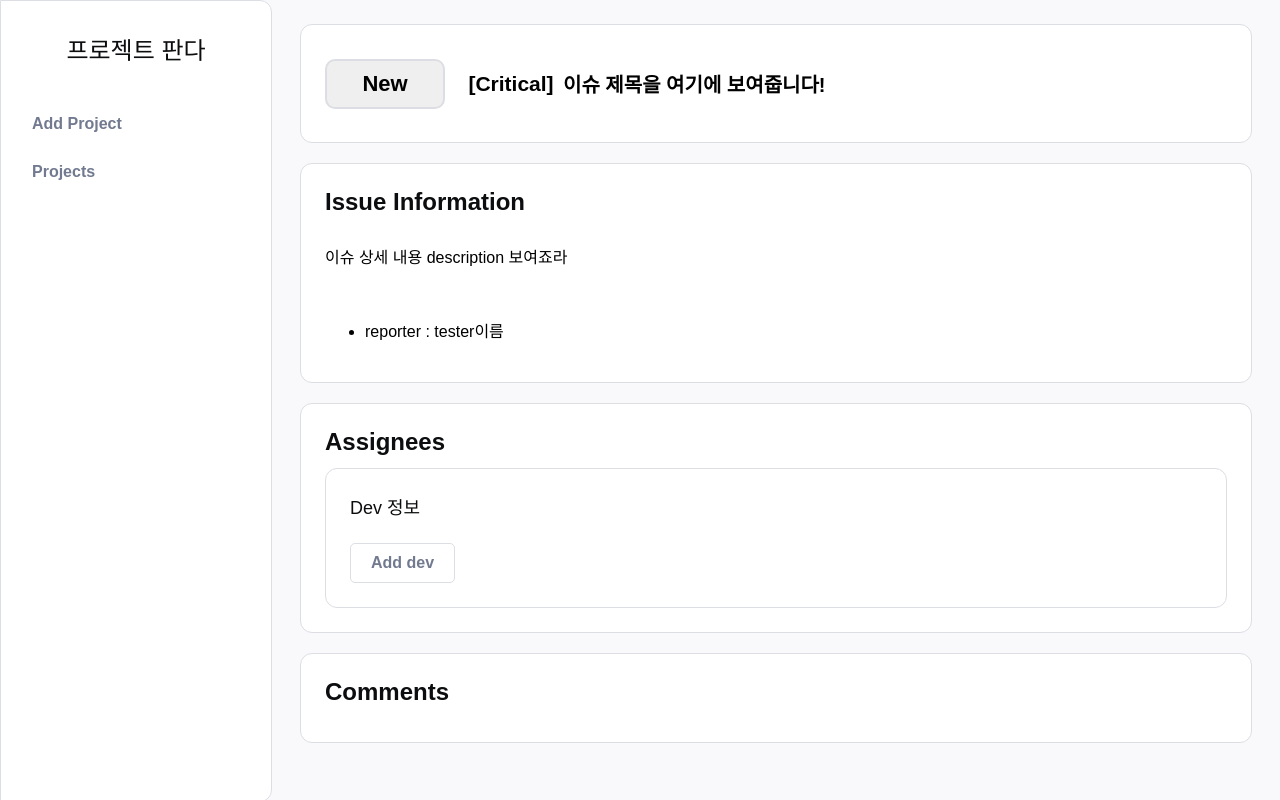
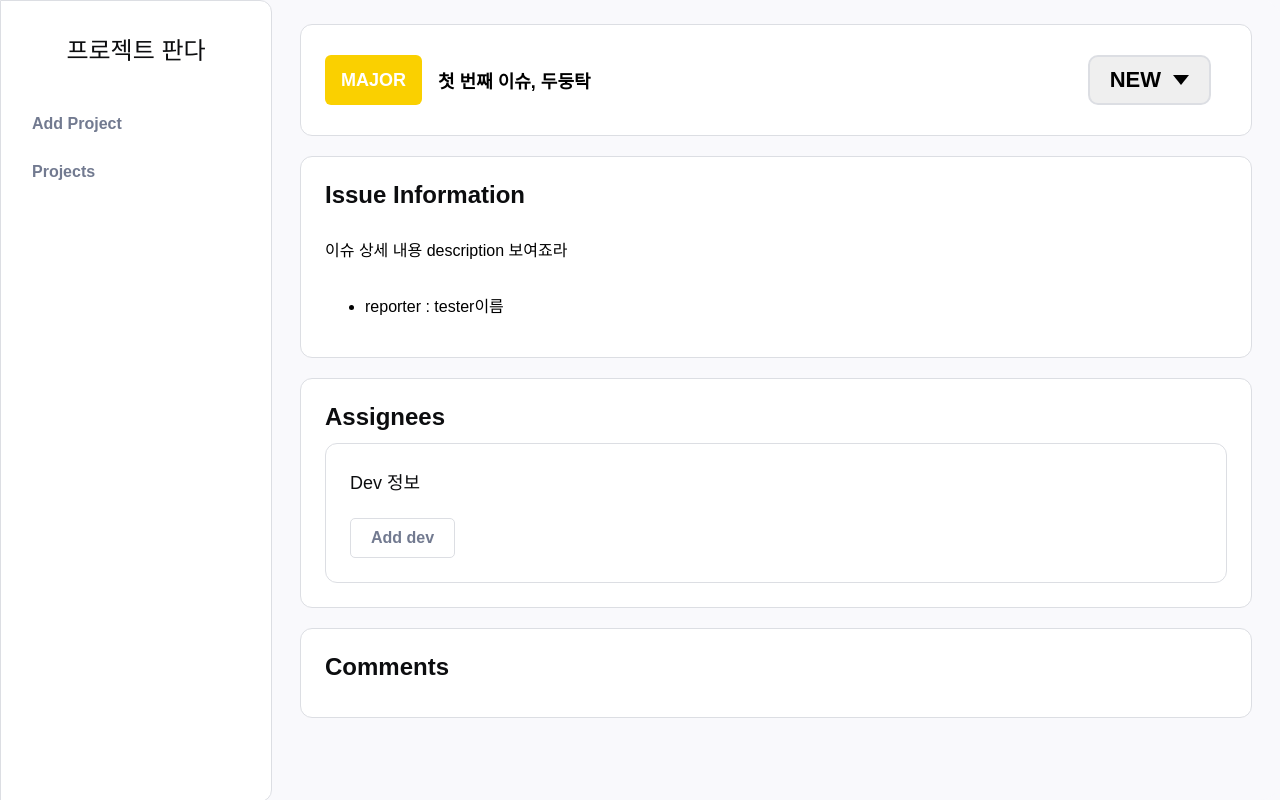
Before and after one commit to Soft-Gallery/issue-management-frontEnd, a React (Create React App) app: page /pl in a window 1280 px wide. Built offline with nearby package versions, Linux system fonts and the light colour scheme; a web font is replaced by a local one.

Commit message:
feat: create  pl issue header component

```diff
--- a/src/dummy/issueListDummy.ts
+++ b/src/dummy/issueListDummy.ts
@@ -1,11 +1,70 @@
 import { Issue } from '../shared/types/issue';
-import { ISSUE_STATUS_STATE } from '../recoil/issue/constants/constants';
+import { ISSUE_STATUS_STATE } from '../feature/issue/issueStatusConstants';
 
 export const issueListDummy: Issue[] = [
   {
+    id: 0,
     title: '첫 번째 이슈, 두둥탁',
     description: '이 이슈는 미ㅏ얼;마ㅓㄴ;이ㅓㅏㄹ;ㅣㅏㅓㅁㄴ',
-    status: ISSUE_STATUS_STATE.NEW,
+    status: 'NEW',
+    priority: 'MAJOR',
+    reporter: 'tester 민수',
+    assignee: [
+      {
+        id: 12,
+        name: '민수수',
+        password: 'garbage',
+        email: 'alskdjemail',
+        role: 'ROLE_DEV',
+      },
+    ],
+    comments: [
+      {
+        author: '댓글 작성자 1',
+        text: '이슈이슈이슈',
+        createdAt: '2024.05.25. pm 10:10',
+      },
+      {
+        author: '댓글 작성자 2',
+        text: '빨리 고쳐라~',
+        createdAt: '2024.05.24. pm 11:11',
+      },
+    ]
+  },
+  {
+    id: 1,
+    title: '두 번째 이슈, 두둥탁',
+    description: '이 이슈는 미ㅏ얼;마ㅓㄴ;이ㅓㅏㄹ;ㅣㅏㅓㅁㄴ',
+    status: 'ASSIGNED',
+    priority: 'MAJOR',
+    reporter: 'tester 민수',
+    assignee: [
+      {
+        id: 12,
+        name: '민수수',
+        password: 'garbage',
+        email: 'alskdjemail',
+        role: 'ROLE_DEV',
+      },
+    ],
+    comments: [
+      {
+        author: '댓글 작성자 1',
+        text: '이슈이슈이슈',
+        createdAt: '2024.05.25. pm 10:10',
+      },
+      {
+        author: '댓글 작성자 2',
+        text: '빨리 고쳐라~',
+        createdAt: '2024.05.24. pm 11:11',
+      },
+    ]
+  },
+  {
+    id: 2,
+    title: '첫 번째 이슈, 두둥탁',
+    description: '이 이슈는 미ㅏ얼;마ㅓㄴ;이ㅓㅏㄹ;ㅣㅏㅓㅁㄴ',
+    status: 'RESOLVED',
     priority: 'MAJOR',
     reporter: 'tester 민수',
     assignee: [
--- /dev/null
+++ b/src/feature/issue/issueStatusConstants.ts
@@ -0,0 +1,33 @@
+import { IssueStatus } from '../../shared/types/issue';
+
+export const CURRENT_ACTION_STATES = {
+  NOT_DONE: 'not_done',
+  DONE: 'done',
+};
+
+export const ISSUE_STATUS_STATE = {
+  NEW: 'NEW',
+  ASSIGNED: 'ASSIGNED',
+  FIXED: 'FIXED',
+  RESOLVED: 'RESOLVED',
+  CLOSED: 'CLOSED',
+}
+
+export const ADMIN_ISSUE_STATUS_STATE = {
+  CLOSED: 'CLOSED',
+}
+
+export const PL_ISSUE_STATUS_STATE= {
+  ASSIGNED: 'ASSIGNED',
+  CLOSED: 'CLOSED',
+};
+
+export const TESTER_ISSUE_STATUS_STATE: { [key: string]: IssueStatus} = {
+  ASSIGNED: 'NEW',
+  RESOLVED: 'RESOLVED',
+}
+
+export const DEV_ISSUE_STATUS_STATE: { [key: string]: IssueStatus} = {
+  ASSIGNED: 'ASSIGNED',
+  FIXED: 'FIXED',
+}
--- a/src/feature/pl/components/IssueHeaderItem.tsx
+++ b/src/feature/pl/components/IssueHeaderItem.tsx
@@ -1,28 +1,53 @@
-import React, {useState, useEffect} from 'react';
+import React, { useState, useEffect } from 'react';
 import ElementContainer from '../../../shared/components/ElementContainer';
 import styled from 'styled-components';
+import IssueStatusChangeModal from './IssueStatusChangeModal';
+import { issueListDummy } from '../../../dummy/issueListDummy';
+import { useRecoilState } from 'recoil';
+import { issuePageInfoState } from '../../../recoil/issue/issueAtom';
+import { IssuePriority, IssueStatus } from '../../../shared/types/issue';
 
 const IssueHeaderItem: React.FC = () => {
-  const [status,setStatus] = useState('New');
-  const priority = 'Critical';
+  const [issueIdx, setIssueIdx] = useState<number>(0);
+  const [issue, setIssue] = useRecoilState(issuePageInfoState);
+  const [showModal, setShowModal] = useState<boolean>(false);
 
-  useEffect(()=>{
-    // 서버로부터 info 받아옵시다.. 근데 이거 상태관리로 해서 한 번에 받아오고 값을 구독해서 필요한 정보만 recolieValue로 가져와야 할 듯
-  })
+  useEffect(() => {
+    const currentIssue = issueListDummy[issueIdx];
+    setIssue(currentIssue);
+  }, [issueIdx, setIssue]);
+
+  const priority: IssuePriority = issue.priority;
+
+  // todo : user role 받아오는 함수로 나중에 고치기
+  const tempUserRole = 'ROLE_PL';
+
+  const handleStatusChange = (newStatus: IssueStatus) => {
+    setIssue({ ...issue, status: newStatus });
+    setShowModal(false);
+  };
 
   return (
     <ElementContainer>
       <Container>
-        {/*이 버튼 누르면 satus 변경할 수 있는 dialog 띄우기*/}
-        <StatusButton>
-          {status}
-        </StatusButton>
-        <IssuePriority>
-          [{priority}]
-        </IssuePriority>
+        <IssuePriorityContainer priority={priority}>
+          {priority}
+        </IssuePriorityContainer>
         <IssueTitle>
-          이슈 제목을 여기에 보여줍니다!
+          {issue.title || '이슈 제목 여기에 보여줍니다!'}
         </IssueTitle>
+        <ButtonContainer onClick={() => setShowModal(true)}>
+          {issue.status}
+          <Triangle />
+        </ButtonContainer>
+        {showModal && (
+          <IssueStatusChangeModal
+            onConfirm={handleStatusChange}
+            onClose={() => setShowModal(false)}
+            defaultStatus={issue.status}
+            role={tempUserRole}
+          />
+        )}
       </Container>
     </ElementContainer>
   );
@@ -36,38 +61,65 @@ const Container = styled.div`
     justify-content: start;
 `;
 
-const StatusButton = styled.button`
-    width: 120px;
+const ButtonContainer = styled.button`
+    width: fit-content;
     height: 50px;
     border: 2px solid ${({ theme: { color } }) => color.black200};
     border-radius: 10px;
-    justify-content: center;
+    justify-content: space-evenly;
     display: flex;
     align-items: center;
-    padding: 0 10px;
+    padding: 0 20px;
     font-weight: bold;
     font-size: 22px;
     margin-right: 16px;
     cursor: pointer;
+    gap: 12px;
 `;
 
+const Triangle = styled.div`
+    width: 0;
+    height: 0;
+    border-left: 8px solid transparent;
+    border-right: 8px solid transparent;
+    border-top: 10px solid black;
+`;
 
-const IssuePriority = styled.div`
+const IssuePriorityContainer = styled.div<{ priority: IssuePriority }>`
+    width: fit-content;
+    height: 50px;
+    border: none;
+    border-radius: 6px;
     justify-content: center;
-    width: 80px;
-    height: 50px;
     display: flex;
     align-items: center;
-    padding: 0 10px;
+    padding: 0 16px 0 16px;
     font-weight: bold;
-    font-size: 21px;
-    margin-right: 2px;
+    font-size: 18px;
+    margin-right: 16px;
+    color: white;
+    background-color: ${({ priority }) => {
+        switch (priority) {
+            case 'BLOCKER':
+                return '#DB4035';
+            case 'CRITICAL':
+                return '#FF9933';
+            case 'MAJOR':
+                return '#FAD000';
+            case 'MINOR':
+                return '#7ECC49';
+            case 'TRIVIAL':
+                return '#14AAF5';
+            default:
+                return '#B8B8B8';
+        }
+    }};
 `;
 
 const IssueTitle = styled.h3`
     flex-grow: 1;
     text-align: left;
-    font-size: 20px;
+    font-size: 18px;
 `;
 
 export default IssueHeaderItem;
--- a/src/feature/pl/components/IssueInfoItem.tsx
+++ b/src/feature/pl/components/IssueInfoItem.tsx
@@ -9,7 +9,6 @@ const IssueInfoItem:React.FC = () => {
     <ElementContainer>
       <TitleText>Issue Information</TitleText>
       <IssueDescription>이슈 상세 내용 description 보여죠라</IssueDescription>
-      <br />
       <ul>
         <ElementSubText>
           reporter : tester이름
--- /dev/null
+++ b/src/feature/pl/components/IssueStatusChangeModal.tsx
@@ -0,0 +1,160 @@
+import React, { useEffect, useState } from 'react';
+import styled from 'styled-components';
+import { IssueStatus } from '../../../shared/types/issue';
+import { UserRole } from '../../../shared/types/user';
+import { ADMIN_ISSUE_STATUS_STATE, PL_ISSUE_STATUS_STATE, TESTER_ISSUE_STATUS_STATE, DEV_ISSUE_STATUS_STATE } from '../../issue/issueStatusConstants';
+
+interface ModalProps {
+  onConfirm: (selectedOption: IssueStatus) => void;
+  onClose: () => void;
+  defaultStatus: IssueStatus;
+  role: UserRole
+}
+
+const IssueStatusChangeModal: React.FC<ModalProps> = ({ onConfirm, onClose, defaultStatus, role }) => {
+  const [selectedOption, setSelectedOption] = useState<IssueStatus>(defaultStatus);
+  const [statusOptionByRole, setStatusOptionByRole] = useState<string[]>([]);
+
+  const handleOptionClick = (option: string) => {
+    let tempSelectedOption: IssueStatus = 'NEW';
+
+    switch (option) {
+      case 'NEW':
+        tempSelectedOption = 'NEW';
+        break;
+      case 'ASSIGNED':
+        tempSelectedOption = 'ASSIGNED';
+        break;
+      case 'FIXED':
+        tempSelectedOption = 'FIXED';
+        break;
+      case 'RESOLVED':
+        tempSelectedOption = 'RESOLVED';
+        break;
+      case 'CLOSED':
+        tempSelectedOption = 'CLOSED';
+        break;
+      default:
+        tempSelectedOption = 'NEW';
+    }
+
+    setSelectedOption(tempSelectedOption);
+  };
+
+  const handleConfirm = () => {
+    onConfirm(selectedOption);
+    onClose();
+  };
+
+  useEffect(() => {
+    let optionsForRole: string[] = [];
+
+    switch (role) {
+      case 'ROLE_ADMIN':
+        optionsForRole = Object.values(ADMIN_ISSUE_STATUS_STATE);
+        break;
+      case 'ROLE_PL':
+        optionsForRole = Object.values(PL_ISSUE_STATUS_STATE);
+        break;
+      case 'ROLE_TESTER':
+        optionsForRole = Object.values(TESTER_ISSUE_STATUS_STATE);
+        break;
+      case 'ROLE_DEV':
+        optionsForRole = Object.values(DEV_ISSUE_STATUS_STATE);
+        break;
+      default:
+        optionsForRole = [];
+    }
+
+    setStatusOptionByRole(optionsForRole);
+  }, [role]);
+
+  return (
+    <ModalOverlay>
+      <ModalContent>
+        <CloseButton onClick={onClose}>닫기</CloseButton>
+        <OptionsContainer>
+          {statusOptionByRole.map((option) => (
+            <Option key={option} onClick={() => handleOptionClick(option)}>
+              {option}
+            </Option>
+          ))}
+        </OptionsContainer>
+        <ConfirmButton onClick={handleConfirm}>변경하기</ConfirmButton>
+      </ModalContent>
+    </ModalOverlay>
+  );
+};
+
+const ModalOverlay = styled.div`
+    position: fixed;
+    top: 0;
+    left: 0;
+    width: 100%;
+    height: 100%;
+    background-color: rgba(0, 0, 0, 0.5);
+    display: flex;
+    justify-content: center;
+    align-items: center;
+`;
+
+const ModalContent = styled.div`
+    background-color: white;
+    padding: 60px 20px 20px 20px;
+    border-radius: 8px;
+    position: relative;
+    width: 300px;
+    height: fit-content;
+    display: flex;
+    flex-direction: column;
+    justify-content: space-between;
+`;
+
+const OptionsContainer = styled.div`
+    display: flex;
+    flex-direction: column;
+    flex-grow: 1;
+    justify-content: center;
+`;
+
+const Option = styled.div`
+    padding: 12px 0;
+    cursor: pointer;
+    border: 1px solid ${({ theme: { color } }) => color.gray1};
+    font-size: 18px;
+    display: flex;
+    justify-content: center;
+    align-items: center;
+    margin-bottom: 12px;
+
+    &:hover {
+        background-color: #f5f5f5;
+    }
+`;
+
+const ConfirmButton = styled.button`
+    margin-top: 16px;
+    padding: 12px 16px;
+    background-color: ${({ theme: { color } }) => color.blue};
+    color: white;
+    border: none;
+    border-radius: 4px;
+    font-size: 18px;
+    cursor: pointer;
+
+    &:hover {
+        background-color: #0056b3;
+    }
+`;
+
+const CloseButton = styled.button`
+    position: absolute;
+    top: 16px;
+    right: 16px;
+    background-color: transparent;
+    border: none;
+    font-size: 16px;
+    cursor: pointer;
+`;
+
+export default IssueStatusChangeModal;
--- a/src/pages/PLIssuePage.tsx
+++ b/src/pages/PLIssuePage.tsx
@@ -1,11 +1,6 @@
-import { useNavigate } from "react-router-dom";
 import React from 'react';
 import styled from 'styled-components';
-import { useRecoilValue } from 'recoil';
 import { CURRENT_VIEW_STATES } from '../recoil/admin/constants/constants';
-import AddProjectItem from '../feature/admin/components/addproject/AddProjectItem';
-import ProjectDetailItem from '../feature/admin/components/projectdetail/ProjectDetailItem';
-import { CURRENT_ACTION_STATES } from '../recoil/issue/constants/constants';
 import IssueHeaderItem from '../feature/pl/components/IssueHeaderItem';
 import IssueInfoItem from '../feature/pl/components/IssueInfoItem';
 import AssigneeItem from '../feature/pl/components/AssigneeItem';
--- a/src/recoil/issue/constants/constants.ts
+++ b/src/recoil/issue/constants/constants.ts
@@ -1,30 +1,12 @@
-import { IssueStatus } from '../../../shared/types/issue';
+import { IssuePriority, IssueStatus } from '../../../shared/types/issue';
 
-export const CURRENT_ACTION_STATES = {
-  NOT_DONE: 'not_done',
-  DONE: 'done',
-};
-
-export const ISSUE_STATUS_STATE: { [key: string]: IssueStatus} = {
-  NEW: 'NEW',
-  ASSIGNED: 'ASSIGNED',
-  FIXED: 'FIXED',
-  RESOLVED: 'RESOLVED',
-  CLOSED: 'CLOSED',
+export const ISSUE_INFO_STATE = {
+  id: 0,
+  title: '',
+  description: '',
+  status: 'NEW' as IssueStatus,
+  priority: 'MAJOR' as IssuePriority,
+  reporter: '',
+  assignee: [],
+  comments: [],
 }
-
-export const PL_ISSUE_STATUS_STATE: { [key: string]: IssueStatus} = {
-  NEW: 'NEW',
-  ASSIGNED: 'ASSIGNED',
-  CLOSED: 'CLOSED',
-};
-
-export const TESTER_ISSUE_STATUS_STATE: { [key: string]: IssueStatus} = {
-  NEW: 'NEW',
-  RESOLVED: 'RESOLVED',
-}
-
-export const DEV_ISSUE_STATUS_STATE: { [key: string]: IssueStatus} = {
-  ASSIGNED: 'ASSIGNED',
-  FIXED: 'FIXED',
-}
--- /dev/null
+++ b/src/recoil/issue/issueAtom.ts
@@ -0,0 +1,8 @@
+import { atom } from 'recoil';
+import { Issue } from '../../shared/types/issue';
+import { ISSUE_INFO_STATE } from './constants/constants';
+
+export const issuePageInfoState = atom<Issue>({
+  key: 'issueInfoState',
+  default: ISSUE_INFO_STATE,
+})
```
Also changed, not shown: src/shared/types/issue.ts (+6 -6 lines).
